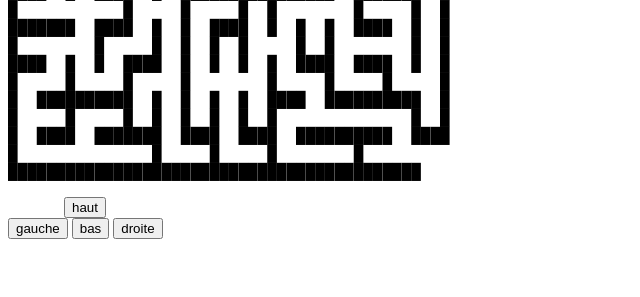
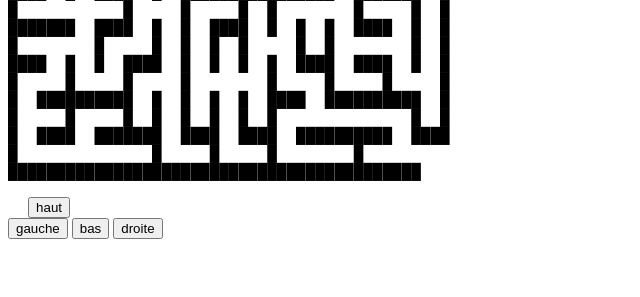
Before and after one commit to MathieuPithon/CA_php_course, a PHP site: page / in a window 1280 px wide. Shown: the part 415-712 px from the top of the page, without its empty margins (0-640 px from the left). Run offline with PHP 8.4, Linux system fonts and the light colour scheme.

Commit message:
boutons et fonctions

```diff
--- a/labyrinth/index.php
+++ b/labyrinth/index.php
@@ -19,13 +19,66 @@
     while (false !== ($line = fgets($fp))) {
         $tableau[] = str_split($line);
     }
-
     // var_dump($tableau);
 
 
+
+
     ?>
-    <pre style="font-family: 'Courier New', Courier, monospace">
 
+
+    <?php
+    if (array_key_exists('haut', $_POST)) {
+        haut($tableau);
+    } else if (array_key_exists('bas', $_POST)) {
+        bas($tableau);
+    } else if (array_key_exists('gauche', $_POST)) {
+        gauche($tableau);
+    } else if (array_key_exists('droite', $_POST)) {
+        droite($tableau);
+    }
+
+    function findPlayer($tableau)
+    {
+        $i = 0;
+        foreach ($tableau as $line) {
+            if ($key = array_search ( "j", $line)){
+                return [$i,$key];
+            }
+            $i++;
+        }
+    }
+
+    function haut($tableau)
+    {
+        $key = findPlayer($tableau);
+        echo $key[0] . $key[1];
+        echo "This is haut that is selected";
+    }
+    function bas($tableau)
+    {
+        $key = findPlayer($tableau);
+        echo "This is bas that is selected";
+        if ($tableau[$key[0]+1][$key[1]] == "v"){
+            $tableau[$key[0]][$key[1]] = "v";
+            $tableau[$key[0]+1][$key[1]] = "j";
+            // header("Refresh:0");
+        }
+    }
+    function gauche($tableau)
+    {
+        $key = findPlayer($tableau);
+        echo "This is gauche that is selected";
+    }
+    function droite($tableau)
+    {
+        $key = findPlayer($tableau);
+        echo "This is droite that is selected";
+    }
+
+    ?>
+
+  <pre style="font-family: 'Courier New', Courier, monospace">
 <?php
 foreach ($tableau as $case) {
     foreach ($case as $subcase) {
@@ -42,18 +95,19 @@ foreach ($tableau as $case) {
     }
     echo  "<br>";
 }
+
 ?>
 </pre>
+    <form method="post">
+    <div>
+        <div class="block"> <input type="submit" name="haut" class="button" value="haut" /></div>
+    </div>
+    <input type="submit" name="gauche" class="button" value="gauche" />
+    <input type="submit" name="bas" class="button" value="bas" />
+    <input type="submit" name="droite" class="button" value="droite" />
+    </form>
     <div class="block">
-        <div>
-            <div class="inner">&nbsp &nbsp &nbsp &nbsp &nbsp &nbsp &nbsp</div>
-            <div class="inner"><input type="button" value="haut"></div>
-        </div>
-        <div id="outer">
-        <div class="inner"><input type="button" value="gauche"></div>
-        <div class="inner"><input type="button" value="bas"></div>
-        <div class="inner"><input type="button" value="droite"></div>
-        </div>
+
     </div>
 </body>
 
--- a/labyrinth/style.css
+++ b/labyrinth/style.css
@@ -10,4 +10,6 @@
 .block
 {
     display: block;
+    width: 6.5%;
+    text-align: center;
 }
```
